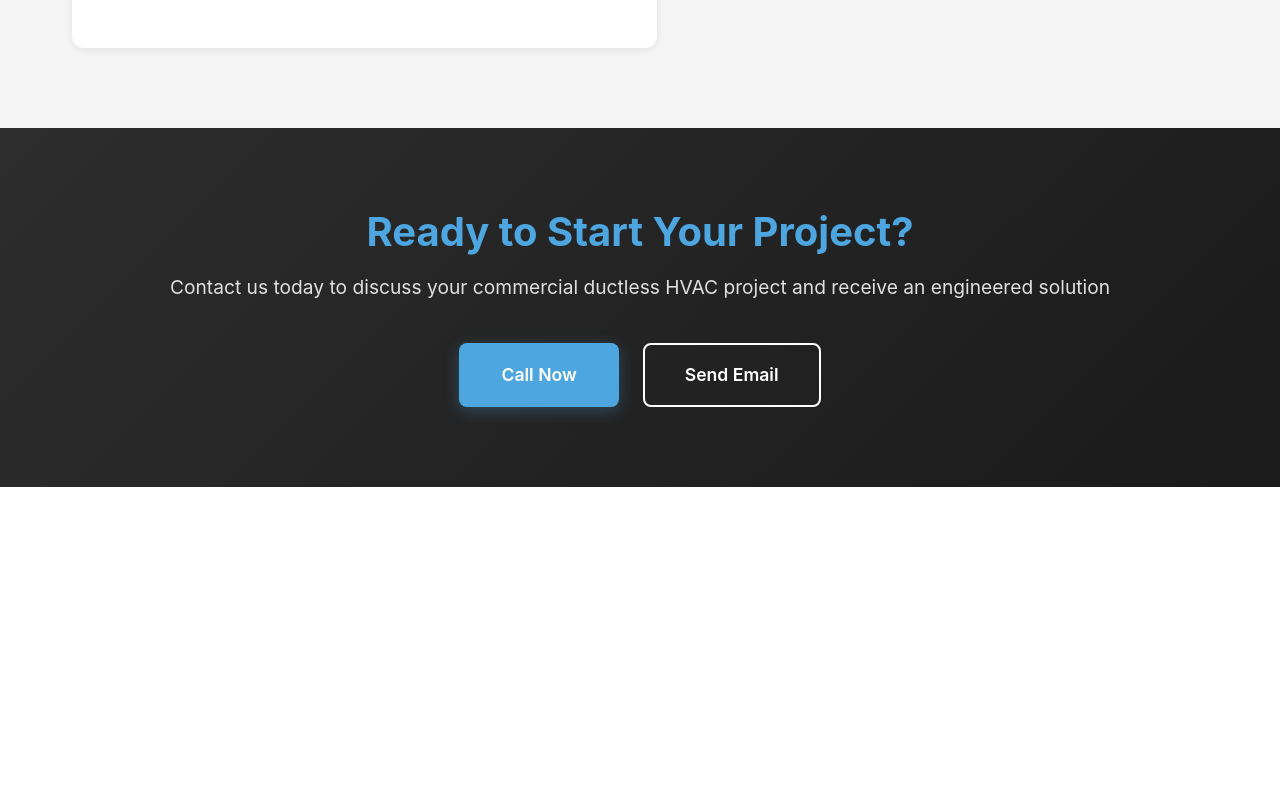
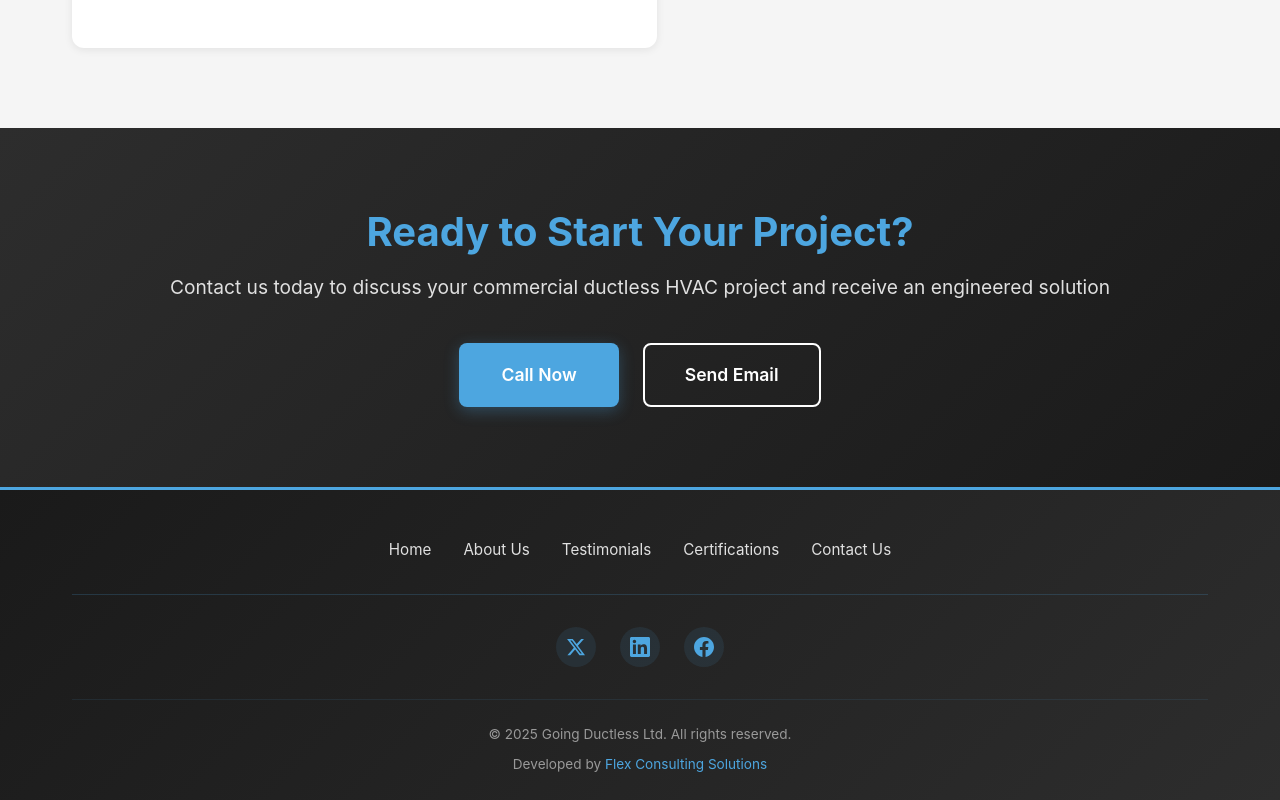
Before and after one commit to WilliamFitzjohn/GoingDuctless, a React (Vite) app: page /contact in a window 1280 px wide. Shown: the part 1474-2274 px from the top of the page. Before the commit the page ends 1961 px from the top, so only its background shows below. Built offline with nearby package versions, Linux system fonts and the light colour scheme.

Commit message:
SEO, footer, readme

```diff
--- a/src/App.tsx
+++ b/src/App.tsx
@@ -1,13 +1,37 @@
-import { BrowserRouter as Router, Routes, Route } from 'react-router-dom';
+import { BrowserRouter as Router, Routes, Route, useLocation } from 'react-router-dom';
+import { useEffect } from 'react';
 import Navigation from './components/Navigation';
+import Footer from './components/Footer';
 import Home from './pages/Home';
 import About from './pages/About';
 import Contact from './pages/Contact';
 import './App.css';
 
+function ScrollToTop() {
+  const { pathname, hash } = useLocation();
+
+  useEffect(() => {
+    if (hash) {
+      // If there's a hash, scroll to that element
+      setTimeout(() => {
+        const element = document.querySelector(hash);
+        if (element) {
+          element.scrollIntoView({ behavior: 'smooth' });
+        }
+      }, 100);
+    } else {
+      // Otherwise scroll to top
+      window.scrollTo(0, 0);
+    }
+  }, [pathname, hash]);
+
+  return null;
+}
+
 function App() {
   return (
     <Router>
+      <ScrollToTop />
       <div className="app">
         <Navigation />
         <Routes>
@@ -15,6 +39,7 @@
           <Route path="/about" element={<About />} />
           <Route path="/contact" element={<Contact />} />
         </Routes>
+        <Footer />
       </div>
     </Router>
   );
--- /dev/null
+++ b/src/components/Footer.css
@@ -0,0 +1,114 @@
+.footer {
+  background: linear-gradient(135deg, #1a1a1a 0%, #2d2d2d 100%);
+  border-top: 3px solid #4DA6E0;
+  padding: 3rem 0 1.5rem;
+  margin-top: auto;
+}
+
+.footer-content {
+  max-width: 1200px;
+  margin: 0 auto;
+  padding: 0 2rem;
+}
+
+.footer-links {
+  display: flex;
+  justify-content: center;
+  gap: 2rem;
+  flex-wrap: wrap;
+  margin-bottom: 2rem;
+  padding-bottom: 2rem;
+  border-bottom: 1px solid rgba(77, 166, 224, 0.2);
+}
+
+.footer-link {
+  color: #e0e0e0;
+  text-decoration: none;
+  font-size: 0.95rem;
+  transition: color 0.3s ease;
+}
+
+.footer-link:hover {
+  color: #4DA6E0;
+}
+
+.footer-social {
+  display: flex;
+  justify-content: center;
+  gap: 1.5rem;
+  margin-bottom: 2rem;
+}
+
+.social-link {
+  display: flex;
+  align-items: center;
+  justify-content: center;
+  width: 40px;
+  height: 40px;
+  border-radius: 50%;
+  background: rgba(77, 166, 224, 0.1);
+  color: #4DA6E0;
+  transition: all 0.3s ease;
+}
+
+.social-link:hover {
+  background: #4DA6E0;
+  color: #ffffff;
+  transform: translateY(-2px);
+}
+
+.social-link svg {
+  width: 20px;
+  height: 20px;
+}
+
+.footer-bottom {
+  display: flex;
+  flex-direction: column;
+  align-items: center;
+  gap: 0.5rem;
+  padding-top: 1.5rem;
+  border-top: 1px solid rgba(77, 166, 224, 0.1);
+}
+
+.footer-copyright {
+  color: #999;
+  font-size: 0.85rem;
+  text-align: center;
+}
+
+.footer-dev {
+  color: #999;
+  font-size: 0.85rem;
+  text-align: center;
+}
+
+.footer-dev a {
+  color: #4DA6E0;
+  text-decoration: none;
+  transition: color 0.3s ease;
+}
+
+.footer-dev a:hover {
+  color: #66b8e8;
+  text-decoration: underline;
+}
+
+@media (max-width: 768px) {
+  .footer-links {
+    gap: 1rem;
+  }
+
+  .footer-link {
+    font-size: 0.9rem;
+  }
+
+  .footer-social {
+    gap: 1rem;
+  }
+
+  .social-link {
+    width: 36px;
+    height: 36px;
+  }
+}
--- /dev/null
+++ b/src/components/Footer.tsx
@@ -0,0 +1,65 @@
+import { Link } from 'react-router-dom';
+import './Footer.css';
+
+export default function Footer() {
+  const currentYear = new Date().getFullYear();
+
+  return (
+    <footer className="footer">
+      <div className="footer-content">
+        <nav className="footer-links">
+          <Link to="/" className="footer-link">Home</Link>
+          <Link to="/about" className="footer-link">About Us</Link>
+          <Link to="/#testimonials" className="footer-link">Testimonials</Link>
+          <Link to="/about#certifications" className="footer-link">Certifications</Link>
+          <Link to="/contact" className="footer-link">Contact Us</Link>
+        </nav>
+
+        <div className="footer-social">
+          <a
+            href="https://x.com/goingductless"
+            target="_blank"
+            rel="noopener noreferrer"
+            className="social-link"
+            aria-label="Twitter/X"
+          >
+            <svg xmlns="http://www.w3.org/2000/svg" viewBox="0 0 24 24" fill="currentColor">
+              <path d="M18.244 2.25h3.308l-7.227 8.26 8.502 11.24H16.17l-5.214-6.817L4.99 21.75H1.68l7.73-8.835L1.254 2.25H8.08l4.713 6.231zm-1.161 17.52h1.833L7.084 4.126H5.117z"/>
+            </svg>
+          </a>
+          <a
+            href="https://www.linkedin.com/company/going-ductless-ltd"
+            target="_blank"
+            rel="noopener noreferrer"
+            className="social-link"
+            aria-label="LinkedIn"
+          >
+            <svg xmlns="http://www.w3.org/2000/svg" viewBox="0 0 24 24" fill="currentColor">
+              <path d="M20.447 20.452h-3.554v-5.569c0-1.328-.027-3.037-1.852-3.037-1.853 0-2.136 1.445-2.136 2.939v5.667H9.351V9h3.414v1.561h.046c.477-.9 1.637-1.85 3.37-1.85 3.601 0 4.267 2.37 4.267 5.455v6.286zM5.337 7.433c-1.144 0-2.063-.926-2.063-2.065 0-1.138.92-2.063 2.063-2.063 1.14 0 2.064.925 2.064 2.063 0 1.139-.925 2.065-2.064 2.065zm1.782 13.019H3.555V9h3.564v11.452zM22.225 0H1.771C.792 0 0 .774 0 1.729v20.542C0 23.227.792 24 1.771 24h20.451C23.2 24 24 23.227 24 22.271V1.729C24 .774 23.2 0 22.222 0h.003z"/>
+            </svg>
+          </a>
+          <a
+            href="https://www.facebook.com/GoingDuctlessLtd"
+            target="_blank"
+            rel="noopener noreferrer"
+            className="social-link"
+            aria-label="Facebook"
+          >
+            <svg xmlns="http://www.w3.org/2000/svg" viewBox="0 0 24 24" fill="currentColor">
+              <path d="M24 12.073c0-6.627-5.373-12-12-12s-12 5.373-12 12c0 5.99 4.388 10.954 10.125 11.854v-8.385H7.078v-3.47h3.047V9.43c0-3.007 1.792-4.669 4.533-4.669 1.312 0 2.686.235 2.686.235v2.953H15.83c-1.491 0-1.956.925-1.956 1.874v2.25h3.328l-.532 3.47h-2.796v8.385C19.612 23.027 24 18.062 24 12.073z"/>
+            </svg>
+          </a>
+        </div>
+
+        <div className="footer-bottom">
+          <p className="footer-copyright">
+            © {currentYear} Going Ductless Ltd. All rights reserved.
+          </p>
+          <p className="footer-dev">
+            Developed by <a href="https://flexconsulting.ca/" target="_blank" rel="noopener noreferrer">Flex Consulting Solutions</a>
+          </p>
+        </div>
+      </div>
+    </footer>
+  );
+}
--- a/src/components/Testimonials.tsx
+++ b/src/components/Testimonials.tsx
@@ -30,7 +30,7 @@
   ];
 
   return (
-    <section className="testimonials">
+    <section className="testimonials" id="testimonials">
       <div className="container">
         <h2>What Our Clients Say</h2>
         <p className="testimonials-subtitle">
--- a/src/pages/About.tsx
+++ b/src/pages/About.tsx
@@ -5,9 +5,9 @@
   return (
     <div className="about">
       <SEO
-        title="About Us"
-        description="Learn about Going Ductless Ltd. Over 25 years of commercial HVAC excellence in the GTA. TSSA certified, HRAI members. Experts in VRF, VRV, and ductless split systems."
-        keywords="HVAC company Bowmanville, TSSA certified HVAC, HRAI member, commercial HVAC GTA, ductless specialists"
+        title="About Going Ductless - Toronto Commercial HVAC Experts"
+        description="Going Ductless Ltd - Toronto's trusted commercial HVAC contractors. Over 25 years serving the GTA. Expert DX piping, VRF, VRV, and ductless specialists. TSSA certified, HRAI members."
+        keywords="going ductless company, toronto hvac contractors, gta commercial hvac, tssa certified hvac toronto, hrai member, commercial ductless toronto, dx piping contractors gta"
         canonical="https://goingductless.ca/about"
       />
       <section className="about-hero">
@@ -101,7 +101,7 @@
         </div>
       </section>
 
-      <section className="certifications">
+      <section className="certifications" id="certifications">
         <div className="container">
           <h2>Certifications & Memberships</h2>
           <p className="certifications-intro">
--- a/src/pages/Contact.tsx
+++ b/src/pages/Contact.tsx
@@ -5,9 +5,9 @@
   return (
     <div className="contact">
       <SEO
-        title="Contact Us"
-        description="Contact Going Ductless Ltd. for commercial HVAC solutions in the GTA. Call (905) 239-5567 or email sales@goingductless.ca. Bowmanville, Ontario."
-        keywords="contact HVAC Bowmanville, HVAC quote GTA, ductless HVAC consultation, commercial HVAC services"
+        title="Contact Going Ductless - Toronto Commercial HVAC Contractors"
+        description="Contact Going Ductless Ltd for Toronto commercial HVAC and GTA DX piping services. Call (905) 239-5567 or email sales@goingductless.ca. Bowmanville, serving Greater Toronto Area."
+        keywords="contact going ductless, toronto hvac contractors contact, gta dx piping quote, commercial hvac toronto quote, ductless hvac consultation gta"
         canonical="https://goingductless.ca/contact"
       />
       <section className="contact-hero">
--- a/src/pages/Home.tsx
+++ b/src/pages/Home.tsx
@@ -8,9 +8,9 @@
   return (
     <div className="home">
       <SEO
-        title="Commercial HVAC & Ductless Systems"
-        description="Expert commercial ductless HVAC solutions in the Greater Toronto Area. Over 25 years experience in VRF, VRV, and ductless systems. TSSA certified, HRAI members. Call (905) 239-5567"
-        keywords="ductless HVAC, VRF systems, VRV systems, commercial HVAC, Mitsubishi HVAC, LG HVAC, Lennox, DX piping, Toronto HVAC, Bowmanville HVAC"
+        title="Toronto Commercial HVAC & DX Piping Contractors"
+        description="Going Ductless - Toronto's premier commercial HVAC contractors and GTA DX piping specialists. Expert ductless HVAC solutions, VRF, VRV systems. Over 25 years experience. TSSA certified, HRAI members. Call (905) 239-5567"
+        keywords="going ductless, toronto commercial hvac, gta dx piping contractors, ductless hvac toronto, commercial hvac contractors gta, dx piping specialists, VRF systems toronto, VRV toronto, ductless air conditioning gta, commercial hvac installation toronto, refrigerant piping contractors gta"
       />
       <section className="hero">
         <div className="hero-overlay"></div>
@@ -51,7 +51,7 @@
               <img src="/lennox.png" alt="Lennox Certified" />
             </Link>
             <Link to="/about#certifications" className="cert-logo">
-              <img src="/daikin.png" alt="Lennox Certified" />
+              <img src="/daikin.png" alt="Daikin Certified" />
             </Link>
           </div>
         </div>
```
Also changed, not shown: index.html (+12 -9 lines), 2 other files (tests, documents, lock files or other folders).
